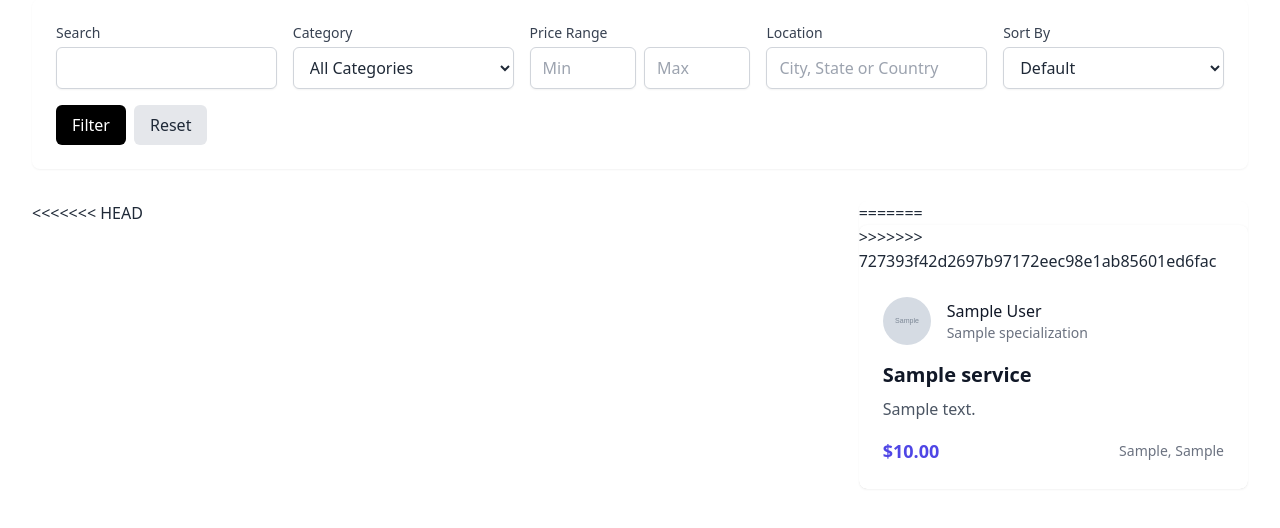
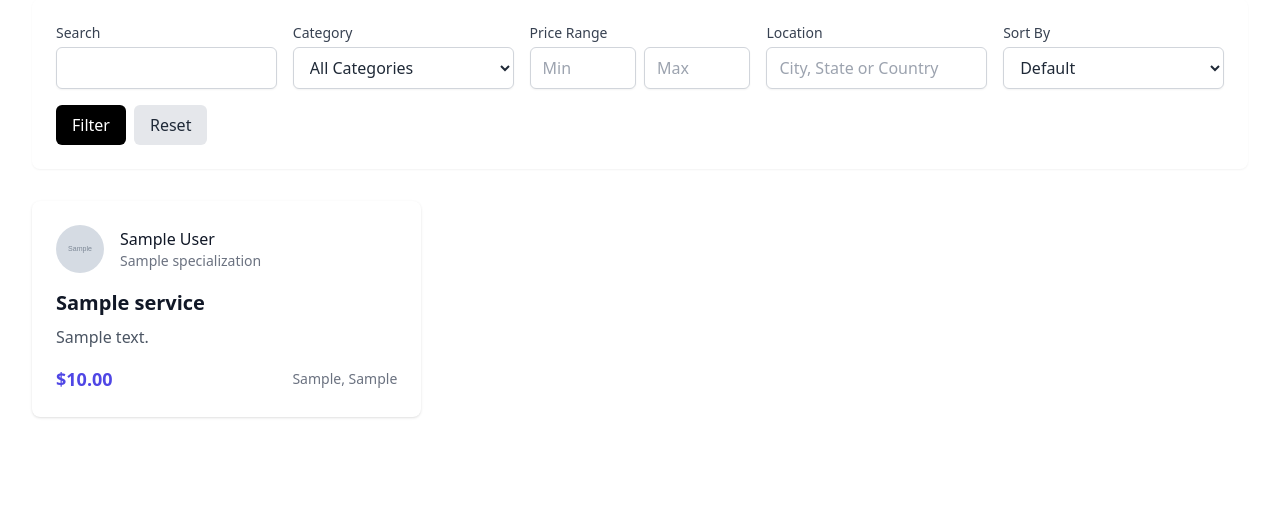
Before and after one commit to jeanclaudegeagea/HomeServiceDjango, a Django app: page /services/ in a window 1280 px wide. Shown: the part 165-693 px from the top of the page. Run offline with Django 5.2, Linux system fonts and the light colour scheme; tables that the repository leaves empty hold one stand-in row (values such as "Sample post"); grey boxes marked "Sample" are stand-in pictures; some libraries are stand-ins or nearby versions.

Commit message:
Fix Services

```diff
--- a/homeservice/core/templates/core/services.html
+++ b/homeservice/core/templates/core/services.html
@@ -77,12 +77,7 @@
   {% if services %}
   <div class="grid grid-cols-1 md:grid-cols-2 lg:grid-cols-3 gap-6">
     {% for service in services %}
-<<<<<<< HEAD
-    <a href="{% url 'service_details' service.id %}" class="block">
-    <div class="bg-white rounded-lg shadow-sm overflow-hidden hover:shadow-md transition-shadow duration-300">
-=======
     <div class="bg-white rounded-lg overflow-hidden shadow hover:shadow-lg transition-shadow duration-300">
->>>>>>> 727393f42d2697b97172eec98e1ab85601ed6fac
       <div class="p-6">
         <!-- Clickable Provider Section -->
         <a href="{% url 'service_provider_profile' service.provider.user.id %}" class="flex items-center space-x-4 mb-4 group">
@@ -116,7 +111,6 @@
         {% endif %}
       </div>
     </div>
-  </a>
     {% endfor %}
   </div>
 
```
Also changed, not shown: homeservice/core/migrations/0001_initial.py (deleted), homeservice/core/migrations/0002_remove_booking_provider.py (deleted), homeservice/core/migrations/0003_remove_booking_date_remove_booking_time.py (deleted), homeservice/core/migrations/0004_booking_booking_day_booking_booking_time_and_more.py (deleted).
